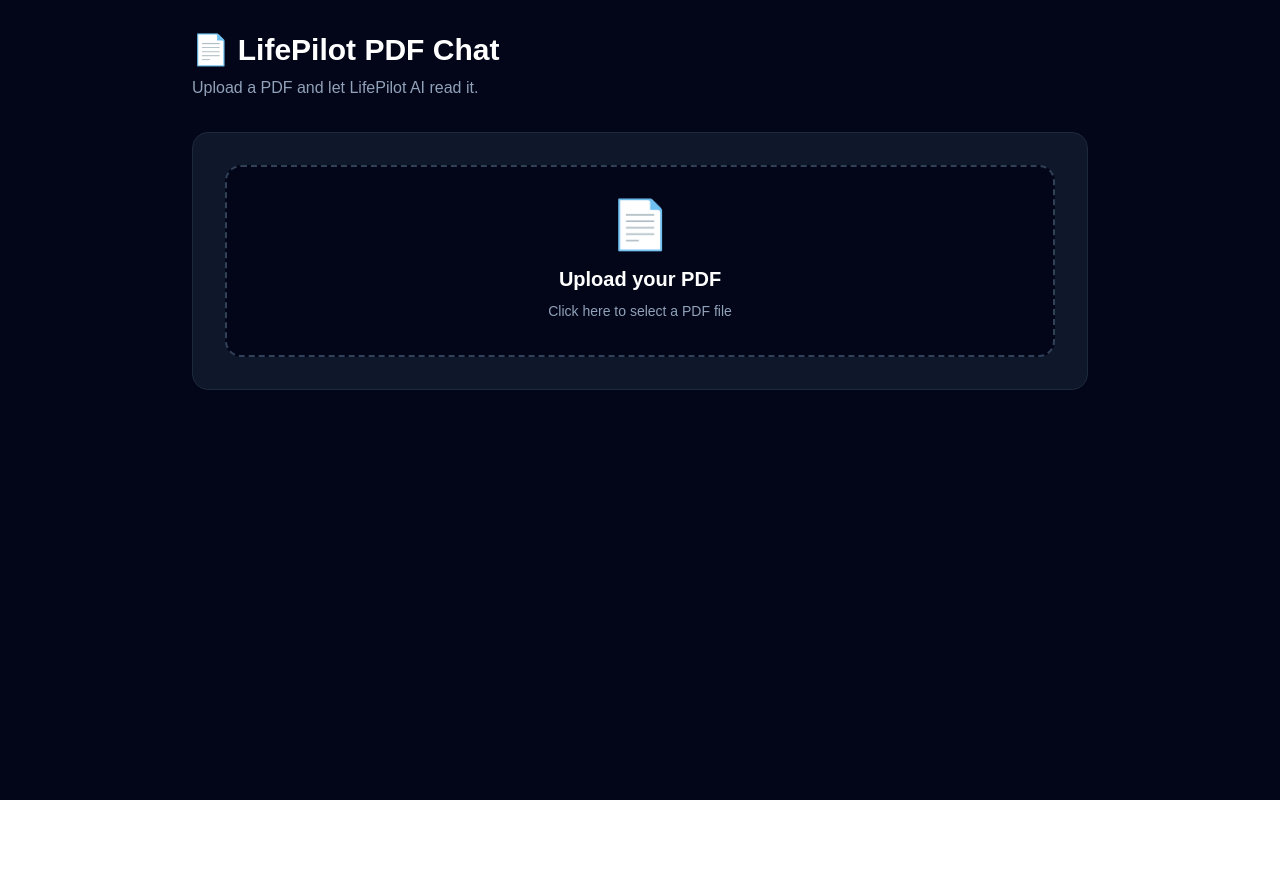
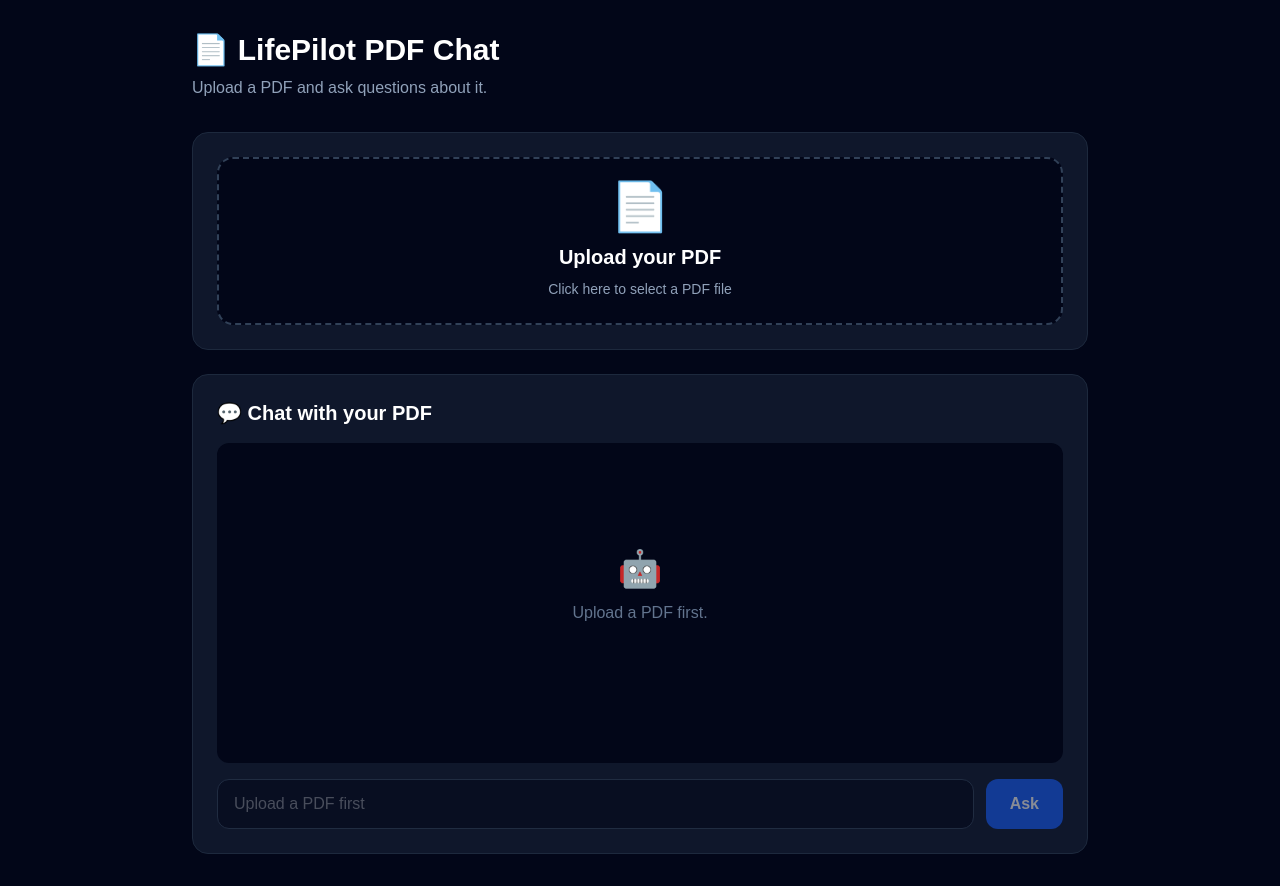
Before and after one commit to bharathreddy2210/lifepilot-ai-app, a Next.js app: page /pdf-chat in a window 1280 px wide. Before the commit the page ends 800 px from the top, so only its background shows below. Built offline with nearby package versions, Linux system fonts and the light colour scheme.

Commit message:
Add real PDF question and answer chat

```diff
--- a/app/api/pdf-chat/route.ts
+++ b/app/api/pdf-chat/route.ts
@@ -9,6 +9,7 @@
   try {
     const formData = await request.formData();
     const file = formData.get("file");
+    const question = String(formData.get("question") || "").trim();
 
     if (!(file instanceof File)) {
       return NextResponse.json(
@@ -20,6 +21,13 @@
     if (file.type !== "application/pdf") {
       return NextResponse.json(
         { error: "Only PDF files are supported." },
+        { status: 400 }
+      );
+    }
+
+    if (!question) {
+      return NextResponse.json(
+        { error: "Please enter a question." },
         { status: 400 }
       );
     }
@@ -63,14 +71,19 @@
                   },
                 },
                 {
-                  text: "Read this PDF carefully. Give me a clear summary of the important topics, key points, definitions, and conclusions. Keep the answer organized and easy to understand.",
+                  text: `Answer the user's question using the uploaded PDF as the primary source.
+
+Question:
+${question}
+
+If the answer is not available in the PDF, clearly say that the information was not found in the uploaded PDF. Do not invent information.`,
                 },
               ],
             },
           ],
           generationConfig: {
             temperature: 0.2,
-            maxOutputTokens: 1024,
+            maxOutputTokens: 2048,
           },
         }),
       }
--- a/app/pdf-chat/page.tsx
+++ b/app/pdf-chat/page.tsx
@@ -2,22 +2,40 @@
 
 import { useState } from "react";
 
+type ChatMessage = {
+  role: "user" | "assistant";
+  content: string;
+};
+
 export default function PDFChatPage() {
   const [file, setFile] = useState<File | null>(null);
-  const [answer, setAnswer] = useState("");
+  const [question, setQuestion] = useState("");
+  const [messages, setMessages] = useState<ChatMessage[]>([]);
+  const [loading, setLoading] = useState(false);
   const [error, setError] = useState("");
-  const [loading, setLoading] = useState(false);
 
-  async function handleUpload() {
-    if (!file || loading) return;
+  async function askQuestion() {
+    if (!file || !question.trim() || loading) return;
+
+    const currentQuestion = question.trim();
+
+    setQuestion("");
+    setError("");
+
+    setMessages((current) => [
+      ...current,
+      {
+        role: "user",
+        content: currentQuestion,
+      },
+    ]);
 
     setLoading(true);
-    setAnswer("");
-    setError("");
 
     try {
       const formData = new FormData();
       formData.append("file", file);
+      formData.append("question", currentQuestion);
 
       const response = await fetch("/api/pdf-chat", {
         method: "POST",
@@ -45,7 +63,13 @@
         );
       }
 
-      setAnswer(data.answer || "No summary was returned.");
+      setMessages((current) => [
+        ...current,
+        {
+          role: "assistant",
+          content: data.answer || "No answer received.",
+        },
+      ]);
     } catch (err) {
       setError(
         err instanceof Error
@@ -66,26 +90,27 @@
         </h1>
 
         <p className="mt-2 text-slate-400">
-          Upload a PDF and let LifePilot AI read it.
+          Upload a PDF and ask questions about it.
         </p>
 
-        <div className="mt-8 rounded-2xl border border-slate-800 bg-slate-900 p-8">
+        <div className="mt-8 rounded-2xl border border-slate-800 bg-slate-900 p-6">
 
-          <label className="flex min-h-48 cursor-pointer flex-col items-center justify-center rounded-2xl border-2 border-dashed border-slate-700 bg-slate-950 p-8 text-center transition hover:border-blue-500">
+          <label className="flex min-h-40 cursor-pointer flex-col items-center justify-center rounded-2xl border-2 border-dashed border-slate-700 bg-slate-950 p-6 text-center hover:border-blue-500">
 
             <div className="text-5xl">📄</div>
 
-            <h2 className="mt-4 text-xl font-semibold">
-              Upload your PDF
+            <h2 className="mt-3 text-xl font-semibold">
+              {file ? "PDF Selected" : "Upload your PDF"}
             </h2>
 
             <p className="mt-2 text-sm text-slate-400">
-              Click here to select a PDF file
+              {file ? file.name : "Click here to select a PDF file"}
             </p>
 
             <input
               type="file"
               accept="application/pdf,.pdf"
+              className="hidden"
               onChange={(event) => {
                 const selectedFile = event.target.files?.[0];
 
@@ -93,21 +118,20 @@
 
                 if (selectedFile.type !== "application/pdf") {
                   setFile(null);
-                  setError("❌ Please select a PDF file.");
-                  setAnswer("");
+                  setMessages([]);
+                  setError("Please select a PDF file.");
                   return;
                 }
 
                 setFile(selectedFile);
+                setMessages([]);
                 setError("");
-                setAnswer("");
               }}
-              className="hidden"
             />
           </label>
 
           {file && (
-            <div className="mt-5 rounded-xl border border-slate-700 bg-slate-950 p-4">
+            <div className="mt-4 rounded-xl border border-slate-700 bg-slate-950 p-4">
               <p className="font-medium">
                 📎 {file.name}
               </p>
@@ -115,35 +139,94 @@
               <p className="mt-1 text-sm text-slate-500">
                 {(file.size / 1024 / 1024).toFixed(2)} MB
               </p>
+            </div>
+          )}
+        </div>
 
-              <button
-                type="button"
-                onClick={handleUpload}
-                disabled={loading}
-                className="mt-4 w-full rounded-xl bg-blue-600 py-3 font-semibold transition hover:bg-blue-700 disabled:cursor-not-allowed disabled:opacity-50"
+        <div className="mt-6 rounded-2xl border border-slate-800 bg-slate-900 p-6">
+
+          <h2 className="text-xl font-semibold">
+            💬 Chat with your PDF
+          </h2>
+
+          <div className="mt-4 min-h-80 space-y-4 rounded-xl bg-slate-950 p-4">
+
+            {messages.length === 0 && (
+              <div className="flex min-h-64 items-center justify-center text-center text-slate-500">
+                <div>
+                  <div className="text-4xl">🤖</div>
+                  <p className="mt-3">
+                    {file
+                      ? "Ask a question about your PDF."
+                      : "Upload a PDF first."}
+                  </p>
+                </div>
+              </div>
+            )}
+
+            {messages.map((item, index) => (
+              <div
+                key={index}
+                className={`rounded-xl p-4 ${
+                  item.role === "user"
+                    ? "ml-8 bg-blue-600"
+                    : "mr-8 bg-slate-800"
+                }`}
               >
-                {loading ? "🤖 AI is reading your PDF..." : "🚀 Analyze PDF"}
-              </button>
+                <div className="mb-1 text-xs font-semibold text-slate-300">
+                  {item.role === "user" ? "You" : "LifePilot AI"}
+                </div>
+
+                <div className="whitespace-pre-wrap leading-7">
+                  {item.content}
+                </div>
+              </div>
+            ))}
+
+            {loading && (
+              <div className="mr-8 rounded-xl bg-slate-800 p-4">
+                <span className="animate-pulse">
+                  🤖 LifePilot AI is thinking...
+                </span>
+              </div>
+            )}
+
+          </div>
+
+          {error && (
+            <div className="mt-4 rounded-xl border border-red-900 bg-red-950/40 p-4 text-sm text-red-300">
+              ❌ {error}
             </div>
           )}
 
-          {error && (
-            <div className="mt-5 rounded-xl border border-red-900 bg-red-950/40 p-4 text-center text-sm text-red-300">
-              {error}
-            </div>
-          )}
+          <div className="mt-4 flex gap-3">
 
-          {answer && (
-            <div className="mt-6 rounded-2xl border border-slate-700 bg-slate-950 p-6">
-              <h2 className="text-xl font-semibold">
-                🤖 AI Summary
-              </h2>
+            <input
+              value={question}
+              onChange={(event) => setQuestion(event.target.value)}
+              onKeyDown={(event) => {
+                if (event.key === "Enter") {
+                  askQuestion();
+                }
+              }}
+              disabled={!file || loading}
+              placeholder={
+                file
+                  ? "Ask something about your PDF..."
+                  : "Upload a PDF first"
+              }
+              className="flex-1 rounded-xl border border-slate-700 bg-slate-950 px-4 py-3 outline-none focus:border-blue-500 disabled:opacity-50"
+            />
 
-              <div className="mt-4 whitespace-pre-wrap leading-7 text-slate-300">
-                {answer}
-              </div>
-            </div>
-          )}
+            <button
+              onClick={askQuestion}
+              disabled={!file || !question.trim() || loading}
+              className="rounded-xl bg-blue-600 px-6 py-3 font-semibold hover:bg-blue-700 disabled:cursor-not-allowed disabled:opacity-50"
+            >
+              {loading ? "..." : "Ask"}
+            </button>
+
+          </div>
 
         </div>
 
```
